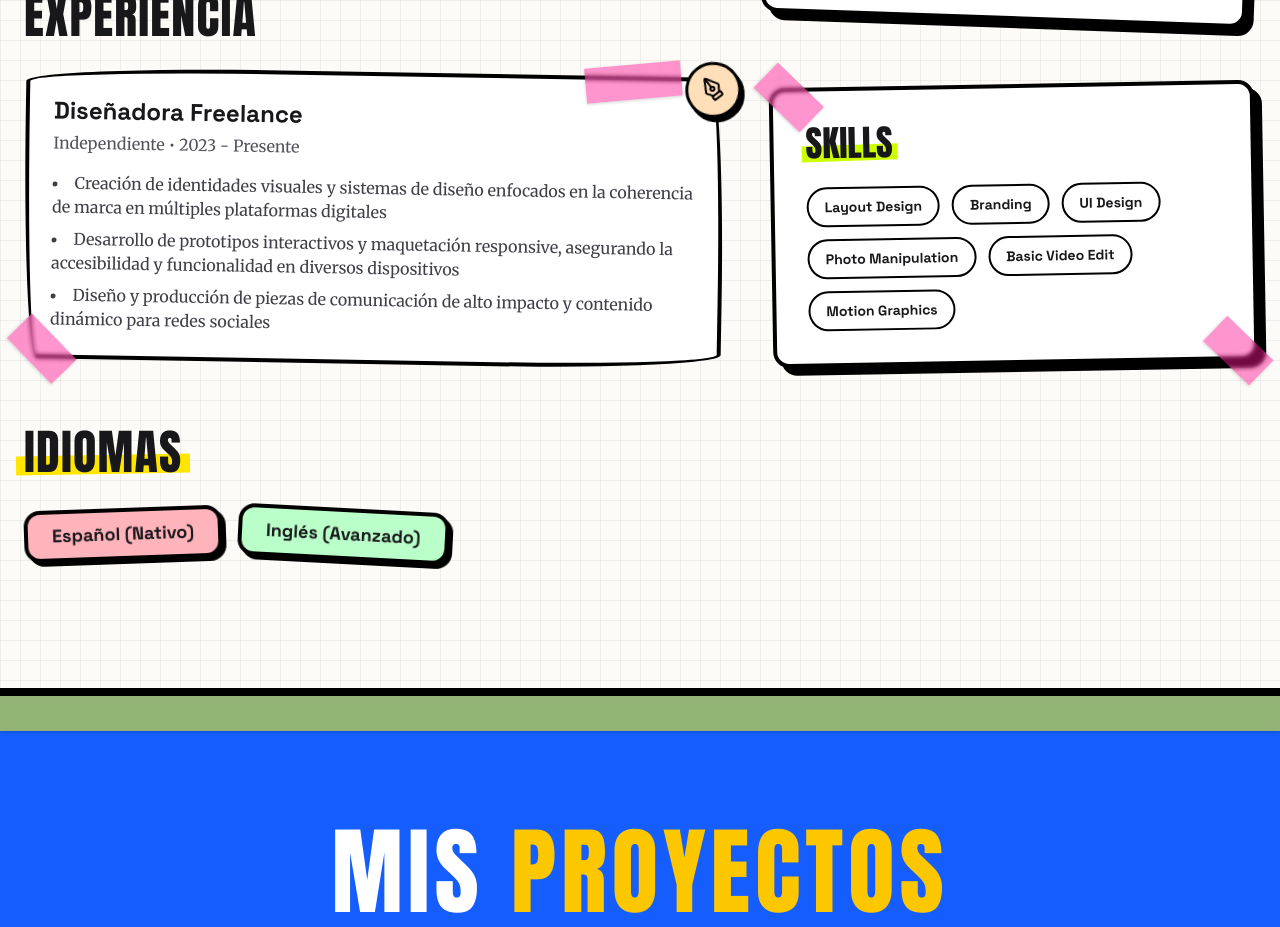
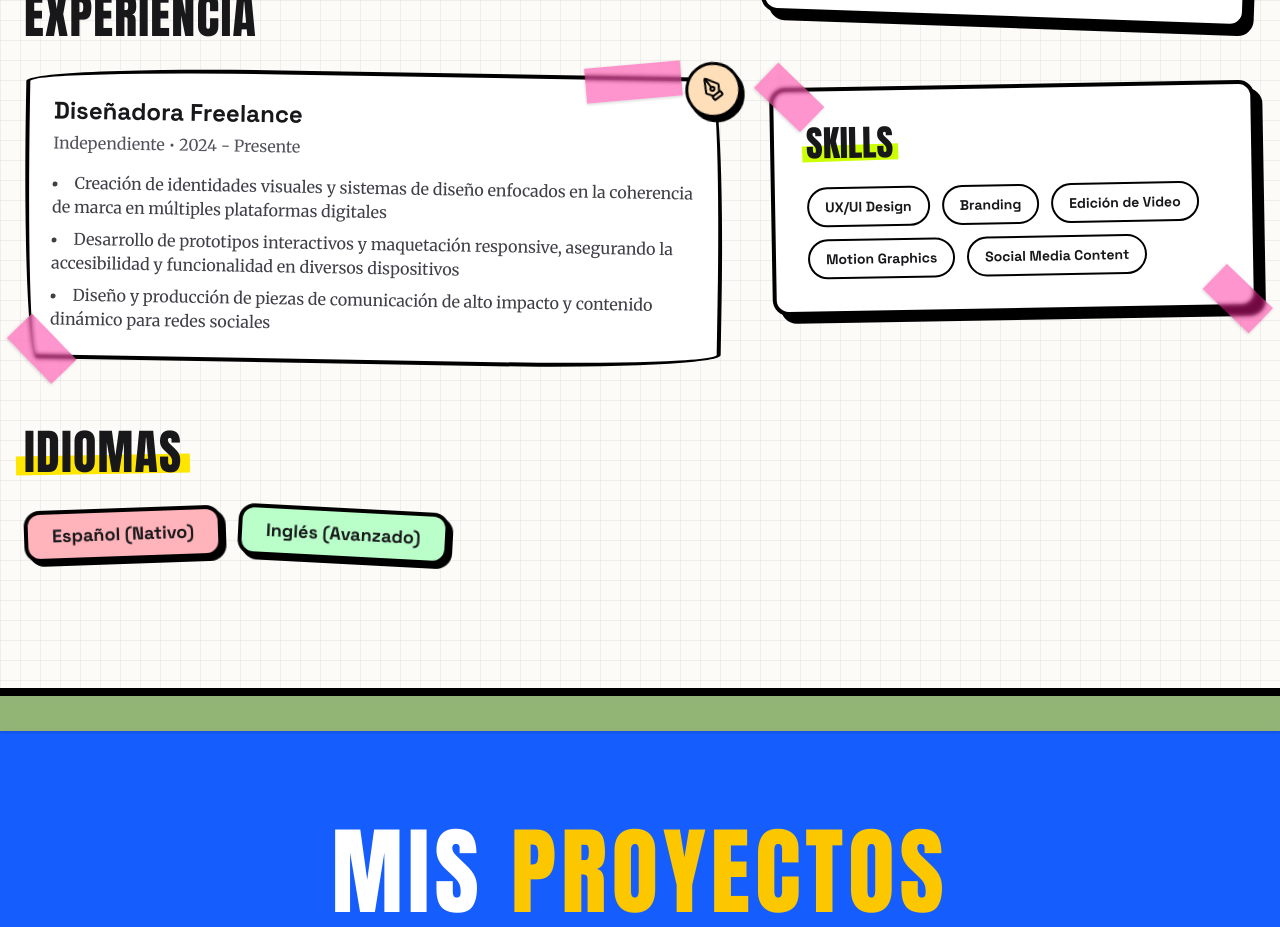
Before and after one commit to lolitaamazza/portfolio-lolamazza, a React (Vite) app: page / in a window 1280 px wide. Shown: the part 1520-2447 px from the top of the page. Built offline with nearby package versions, Linux system fonts and the light colour scheme.

Commit message:
agregar detalles

```diff
--- a/src/App.tsx
+++ b/src/App.tsx
@@ -149,7 +149,7 @@ export default function App() {
                   className="w-full h-full object-cover filter saturate-150"
                 />
               </div>
-                <p className="font-handwriting font-bold text-3xl text-center mt-4 text-zinc-900 transform -rotate-2">¡Lista para crear!</p>
+                <p className="font-handwriting font-bold text-3xl text-center mt-4 text-zinc-900">¡Lista para crear!</p>
             </div>
             <div className="washi-tape washi-pink w-24 -bottom-4 right-4 z-20 -rotate-12"></div>
           </motion.div>
@@ -212,7 +212,7 @@ export default function App() {
                 </div>
 
                 <h4 className="font-bold text-2xl mb-1">Diseñadora Freelance</h4>
-                <p className="font-serif text-zinc-600 mb-4">Independiente • 2023 - Presente</p>
+                <p className="font-serif text-zinc-600 mb-4">Independiente • 2024 - Presente</p>
                 <ul className="font-serif text-zinc-700 list-disc list-inside space-y-2">
                   <li>Creación de identidades visuales y sistemas de diseño enfocados en la coherencia de marca en múltiples plataformas digitales</li>
                   <li>Desarrollo de prototipos interactivos y maquetación responsive, asegurando la accesibilidad y funcionalidad en diversos dispositivos</li>
@@ -272,7 +272,7 @@ export default function App() {
               </h3>
 
               <div className="flex flex-wrap gap-3">
-                {['Layout Design', 'Branding', 'UI Design', 'Photo Manipulation', 'Basic Video Edit', 'Motion Graphics'].map((skill) => (
+                {['UX/UI Design', 'Branding', 'Edición de Video', 'Motion Graphics', 'Social Media Content'].map((skill) => (
                   <span
                     key={skill}
                      className="px-4 py-2 rounded-full border-2 border-black bg-white font-sans text-zinc-900 text-sm font-bold hover:bg-zinc-100 hover:-translate-y-0.5 hover:shadow-[2px_2px_0px_0px_rgba(0,0,0,1)] transition-all cursor-pointer"
```
